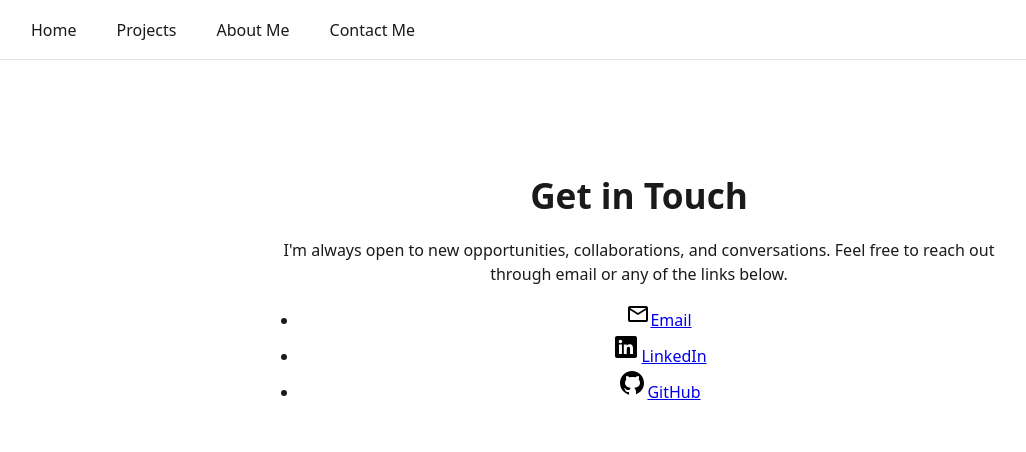
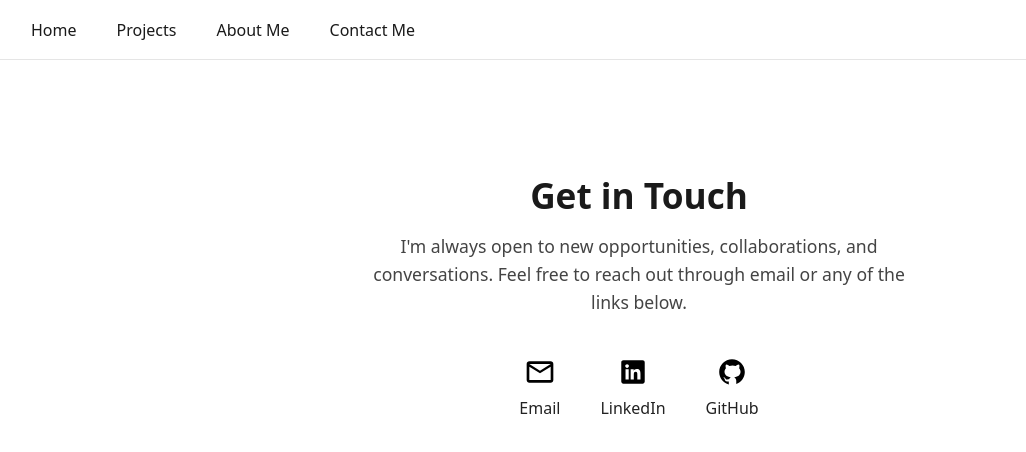
Before and after one commit to carlDguez19/csProjectPage, a React (Vite) app: page /contact in a window 1280 px wide. Shown: the top 452 px of the page, without its empty margins (1-1027 px from the left). Built offline with nearby package versions, Linux system fonts and the light colour scheme.

Commit message:
added a fade in effect for text on all pages. one last contact page bug

```diff
--- a/src/About/About.jsx
+++ b/src/About/About.jsx
@@ -3,7 +3,7 @@ import styles from './About.module.css'
 export function About() {
   return (
     <section className={styles.aboutSection}>
-      <div className={styles.aboutWrapper}>
+      <div className={`${styles.aboutWrapper} ${styles.fadeIn}`}>
         <h1 className={styles.aboutHeader}>About Me</h1>
         {/* WHO I AM */}
         <div className={styles.aboutBlock}>
--- a/src/About/About.module.css
+++ b/src/About/About.module.css
@@ -52,3 +52,14 @@
     line-height: 1.65;
     color: var(--text-soft);
 }
+
+.fadeIn{
+  opacity: 0;
+  animation: fadeIn 0.6s ease forwards;
+}
+
+@keyframes fadeIn {
+  to{
+    opacity: 1;
+  }
+}
--- a/src/Contact/Contact.jsx
+++ b/src/Contact/Contact.jsx
@@ -7,32 +7,32 @@ import styles from './Contact.module.css'
 export function Contact() {
   return (
     <section className={styles.contactSection}>
-      <div className={styles.contactWrapper}>
+      <div className={`${styles.contactWrapper} ${styles.fadeIn}`}>
         <h2 className={styles.contactTitle}>Get in Touch</h2>
 
-        <p className="contactIntro">
+        <p className={styles.contactIntro}>
           I'm always open to new opportunities, collaborations, and conversations.
           Feel free to reach out through email or any of the links below.
         </p>
 
-        <ul className="contactList">
+        <ul className={styles.contactList}>
           <li>
             <a href="mailto:carlosdguezwcs@gmail.com" target="_blank" rel="noopener noreferrer">
-              <img src={email} alt="email icon" />
+              <img src={email} alt="email icon" className={styles.contactIcon}/>
               Email
             </a>
           </li>
 
           <li>
             <a href="https://www.linkedin.com/in/carlosdominguezdev/" target="_blank" rel="noopener noreferrer">
-              <img src={linkedIn} alt="LinkedIn icon" />
+              <img src={linkedIn} alt="LinkedIn icon" className={styles.contactIcon}/>
               LinkedIn
             </a>
           </li>
 
           <li>
             <a href="https://github.com/carlDguez19" target="_blank" rel="noopener noreferrer">
-              <img src={github} alt="GitHub Icon" />
+              <img src={github} alt="GitHub Icon" className={styles.contactIcon}/>
               GitHub
             </a>
           </li>
--- a/src/Contact/Contact.module.css
+++ b/src/Contact/Contact.module.css
@@ -21,3 +21,58 @@
     margin-bottom: 10px;
     font-weight: 600;
 }
+
+.contactIntro{
+    font-size: 1.1rem;
+    color: var(--text-soft);
+    max-width: 550px;
+    margin: 0 auto 40px auto;
+    line-height: 1.6;
+}
+
+.contactList{
+    list-style: none;
+    padding: 0;
+    margin: 0;
+    display: flex;
+    justify-content: center;
+    gap: 40px;
+}
+
+.contactList li a{
+    display: flex;
+    flex-direction: column;
+    align-items: center;
+    text-decoration: none;
+    color: #222;
+    font-size: 1rem;
+    transition: opacity 0.2s ease
+}
+
+.contactList li a:hover{
+    opacity: 0.7;
+}
+
+.contactIcon{
+    width: 32px;
+    height: 32px;
+    margin-bottom: 8px;
+}
+
+@media (max-width: 600px){
+    .contactList{
+        flex-direction: column;
+        gap: 25px;
+    }
+}
+
+.fadeIn{
+  opacity: 0;
+  animation: fadeIn 0.6s ease forwards;
+}
+
+@keyframes fadeIn {
+  to{
+    opacity: 1;
+  }
+}
--- a/src/Home/Home.jsx
+++ b/src/Home/Home.jsx
@@ -4,7 +4,7 @@ export function Home(){
     return (
         <>
             <section className = {styles.heroSection}>
-                <div className={styles.heroContent}>
+                <div className={`${styles.heroContent} ${styles.fadeIn}`}>
                     <h1>
                         Software Developer
                     </h1>
@@ -18,7 +18,7 @@ export function Home(){
                 </div>
             </section>
             <section className={styles.introSection}>
-                <p className={styles.introTxt}>
+                <p className={`${styles.introTxt} ${styles.fadeIn}`}>
                     I enjoy building interfaces that feel intuitive, consistent, and
                     thoughtfully structured. My approach centers on writing clean, maintainable
                     code, designing with clarity in mind, and breaking problems down into
@@ -27,6 +27,7 @@ export function Home(){
                 </p>
             </section>
             <section className={styles.techSection}>
+                <div className={styles.fadeIn}>
                     <h2 className={styles.techStackTitle}> Tech Stack</h2>
 
                     <ul className={styles.techList}>
@@ -38,6 +39,7 @@ export function Home(){
                         <li>Responsive Design</li>
                         <li>Backend Fundamentals (in progress)</li>
                     </ul>
+                </div>
             </section>
         </>
     )
--- a/src/Home/Home.module.css
+++ b/src/Home/Home.module.css
@@ -74,3 +74,14 @@
 .techList li:hover{
     background: #ececec;
 }
+
+.fadeIn{
+  opacity: 0;
+  animation: fadeIn 0.6s ease forwards;
+}
+
+@keyframes fadeIn {
+  to{
+    opacity: 1;
+  }
+}
--- a/src/Project/Project.jsx
+++ b/src/Project/Project.jsx
@@ -30,7 +30,7 @@ export function Project(){
 
     return (
         <section className= {styles.projectsSec}>
-            <div className={styles.projectsSection}>
+            <div className={`${styles.projectsSection} ${styles.fadeIn}`}>
                 <h2 className={styles.projectHeader}>Featured Projects</h2>
                 {/* each card will contain the following: title, description, stack, thnail, thAlt, demoLink, githubLink, demoIcon, githubIcon */}
                 <ProjectCard title="Battleship" description={battleshipDesc} stack="Javascript, CSS, HTML, Netlify" thnail={battleshipTh} thAlt="Battleship Thumbnail" demoLink="https://battleship-carlos.netlify.app/" githubLink="https://github.com/carlDguez19/odinBattleship2" demoIcon={demoIcon} githubIcon={githubIcon} githubAlt="Github link" demoAlt="Demo link"/>
--- a/src/Project/Project.module.css
+++ b/src/Project/Project.module.css
@@ -42,3 +42,14 @@
         box-sizing: border-box;
     }
 }
+
+.fadeIn{
+  opacity: 0;
+  animation: fadeIn 0.6s ease forwards;
+}
+
+@keyframes fadeIn {
+  to{
+    opacity: 1;
+  }
+}
--- a/src/index.css
+++ b/src/index.css
@@ -4,8 +4,6 @@
   font-weight: 400;
 
   color-scheme: light dark;
-  color: rgba(255, 255, 255, 0.87);
-  background-color: #242424;
 
   --text-main: #1a1a1a;
   --text-soft: #444;
@@ -26,16 +24,3 @@ body {
   width: 100%;
   min-width: 100%;
 }
-
-@media (prefers-color-scheme: light) {
-  :root {
-    color: #213547;
-    background-color: #ffffff;
-  }
-  a:hover {
-    color: #747bff;
-  }
-  button {
-    background-color: #f9f9f9;
-  }
-}
```
Lines whose indentation alone changed are shown as unchanged.
